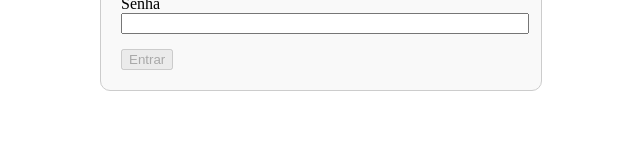
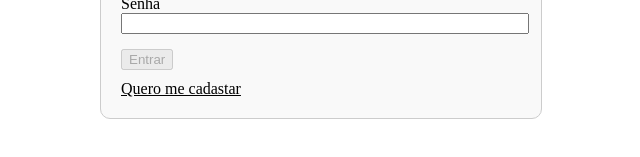
Before and after one commit to Rian-Noronha/tuaobracasaconstrucao, an Angular app: page /login in a window 1280 px wide. Shown: the part 197-354 px from the top of the page, without its empty margins (319-959 px from the left). Built offline with nearby package versions, Linux system fonts and the light colour scheme.

Commit message:
[feat] link para tela de cadastro

```diff
--- a/src/app/login/login.component.css
+++ b/src/app/login/login.component.css
@@ -16,6 +16,13 @@
     margin-bottom: 15px;
   }
 
+  .login-container .text-link{
+    color: black;
+    display: block;
+    padding-top: 10px;
+
+  }
+
   h2 {
     text-align: center;
     margin-bottom: 20px;
--- a/src/app/login/login.component.html
+++ b/src/app/login/login.component.html
@@ -26,5 +26,6 @@
     <button type="submit" class="btn btn-primary" [disabled]="!loginForm.valid">
       Entrar
     </button>
+    <a class="text-link" href="">Quero me cadastar</a>
   </form>
 </div>
```
